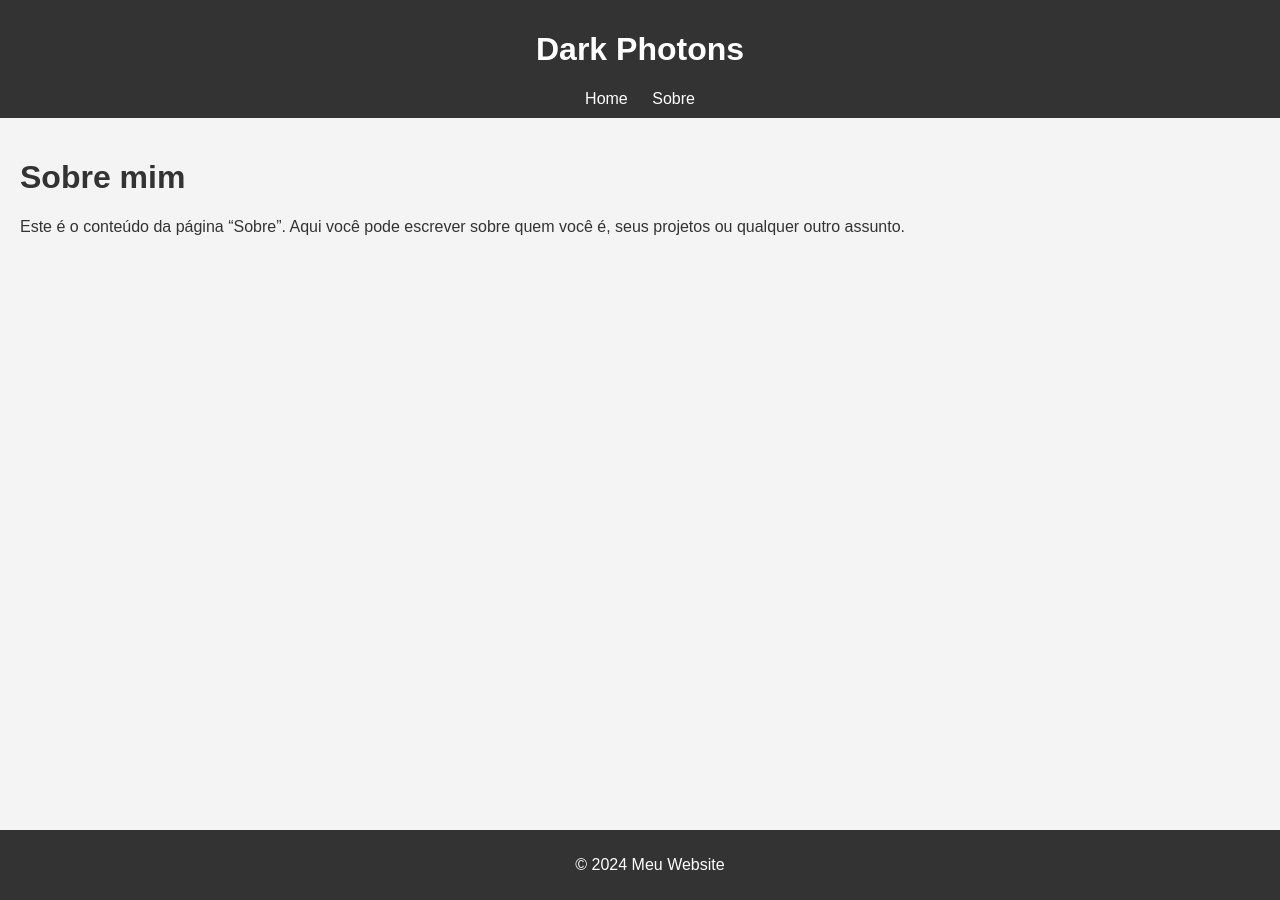
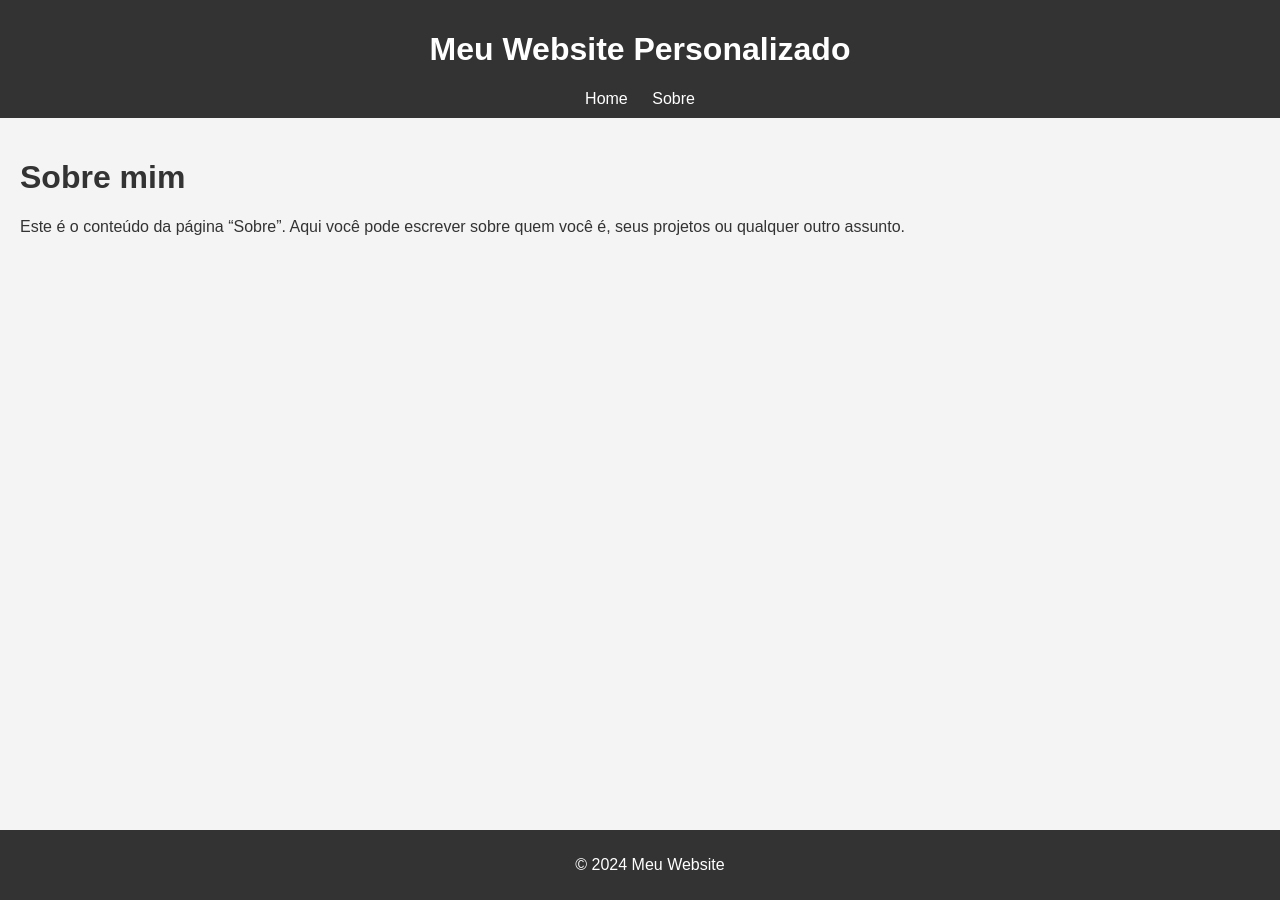
Before and after one commit to jaspior/COSINE-DP-Earth, a Jekyll site: the page built from index.md, in a window 1280 px wide. Built offline with Jekyll 4.4.1, drawn with Linux system fonts in a browser that asks for light colours; part of the change alters nothing that is shown.

Commit message:
Update _config.yml

```diff
--- a/_config.yml
+++ b/_config.yml
@@ -1,48 +1,7 @@
-# Configurações principais
-title: "Dark Photons"
-description: ""
-url: "https://jaspior.github.io/COSINE-DP-Earth"
-baseurl:
+title: "Meu Website Personalizado"
+description: "Este é o meu site personalizado"
+baseurl: "" # Deixe vazio para que o site fique na raiz
+url: "https://jaspior.github.io/COSINE-DP-Earth/"
 
-github:
-  repository_url: false
-
-# Incluir o arquivo CSS personalizado
-include:
-  - assets/css/custom.css
-
-# Definir o tema Cayman
-theme: jekyll-theme-cayman
-
-# Configurações de navegação
-# Você pode adicionar links de navegação aqui.
-# O formato é [nome]: URL, onde "nome" é o texto do link e "URL" é para onde ele aponta.
-# Exemplo:
-nav:
-  Home: /
-#   Sobre: /sobre
-#   Projetos: /projetos
-
-# Configurações de markdown
-markdown: kramdown
-highlighter: rouge
-
-# Excluir arquivos que não devem aparecer no site
-exclude:
-  - Gemfile
-  - Gemfile.lock
-  - README.md
-  - LICENSE
-
-# Configurações opcionais de paginação (se você tem um blog ou lista de posts)
-paginate: 5
-paginate_path: "/page:num/"
-
-# Plugins opcionais
-plugins:
-  - jekyll-feed # Plugin para criar RSS feed (caso você tenha blog)
-
-# Personalizações de SEO (opcional)
-seo:
-  title: "Meu Site Customizado"
-  description: "Um site simples usando o Cayman Theme no GitHub Pages"
+# Desabilitar temas externos e usar o layout customizado
+theme: null
```
